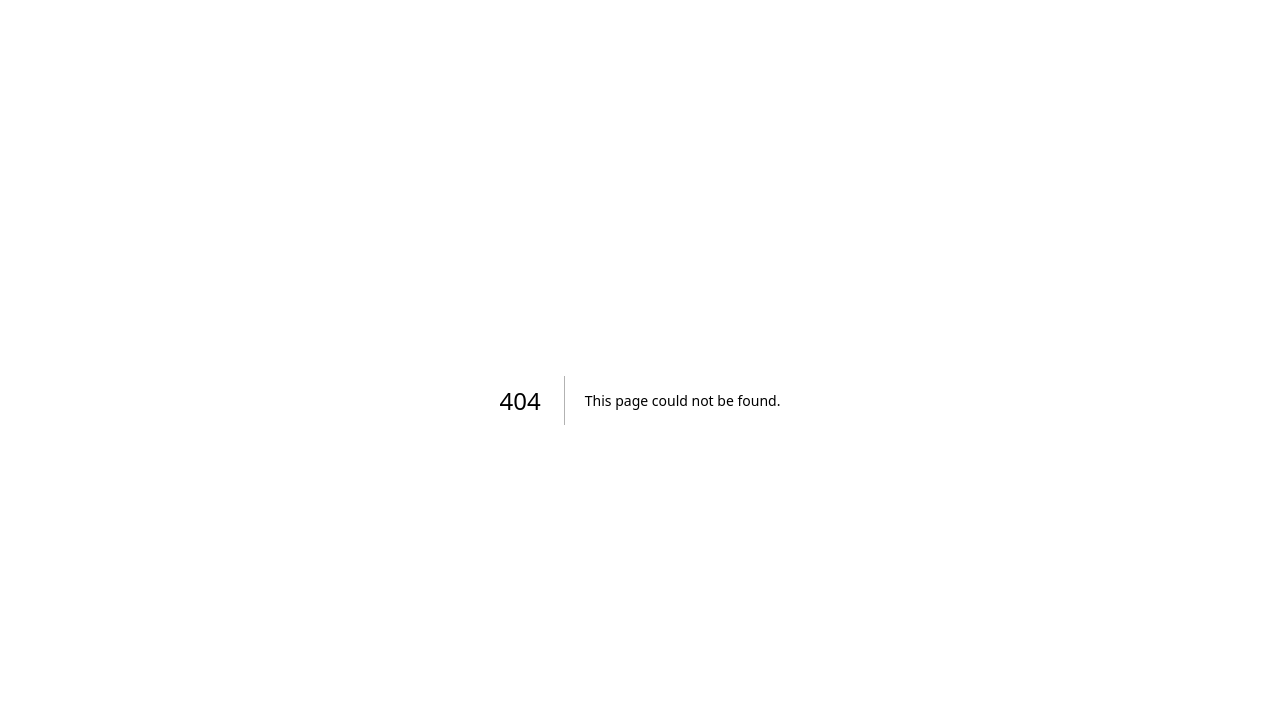
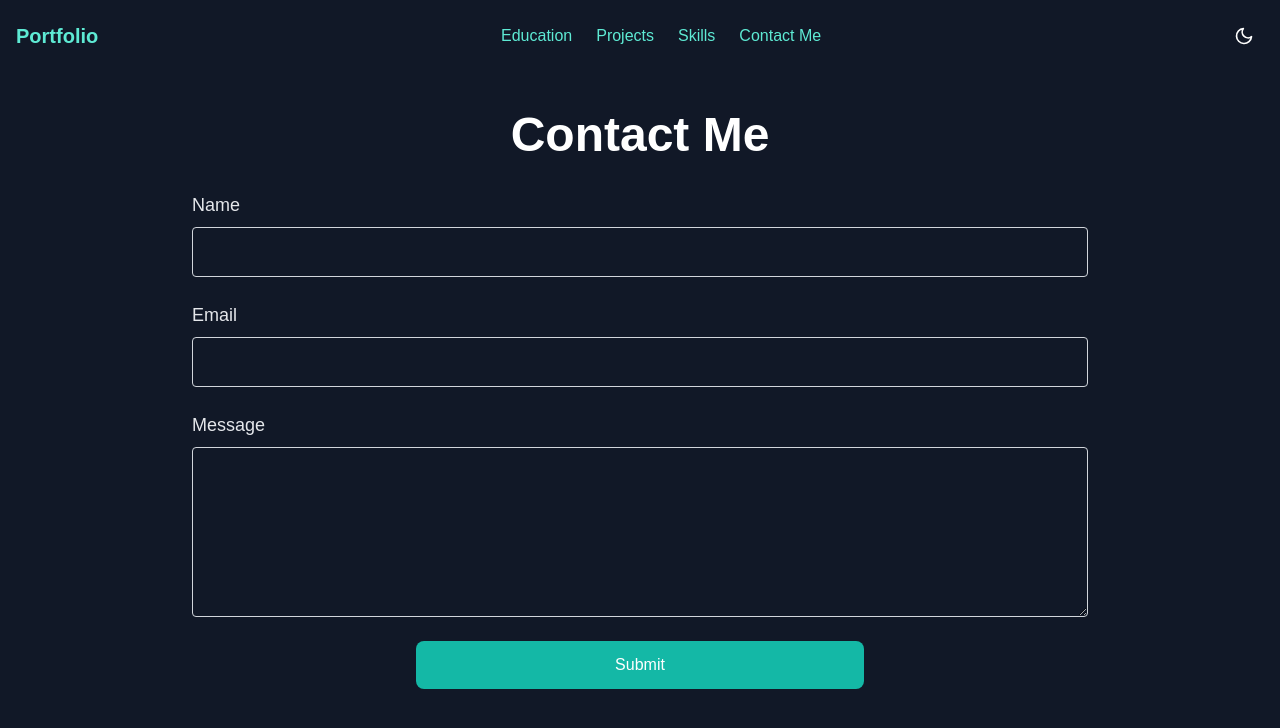
Before and after one commit to bhaumikkgohil/personal-portfolio, a Next.js app: page /contact in a window 1280 px wide. Before the commit this address had no page. Shown: the top 728 px of the page. Built offline with nearby package versions, Linux system fonts and the light colour scheme.

Commit message:
Added Project, Skills, Contact, and Education pages, and updated css

```diff
--- a/app/components/Navbar.js
+++ b/app/components/Navbar.js
@@ -22,25 +22,22 @@ export default function Navbar() {
   }, []);
 
   return (
-    <nav className="w-full p-4 bg-gray-900 dark:bg-gray-100 text-white dark:text-gray-900 flex justify-between items-center fixed top-0 z-50">
-      <div className="text-xl font-semibold hover:text-teal-400 transition duration-200">
+    <nav className="w-full p-4 bg-gray-900 dark:bg-gray-100 text-teal-300 dark:text-gray-900 flex justify-between items-center fixed top-0 z-50">
+      <div className="text-xl font-semibold hover:text-white transition duration-200">
         <Link href="/">Portfolio</Link>
       </div>
       <div className="hidden sm:flex space-x-6">
-        <Link href="/education" className="hover:text-teal-400 transition">
+        <Link href="/education" className="hover:text-white transition">
           Education
         </Link>
-        <Link href="/projects" className="hover:text-teal-400 transition">
+        <Link href="/projects" className="hover:text-white transition">
           Projects
         </Link>
-        <Link href="/skills" className="hover:text-teal-400 transition">
+        <Link href="/skills" className="hover:text-white transition">
           Skills
         </Link>
-        <Link href="/contact" className="hover:text-teal-400 transition">
+        <Link href="/contact" className="hover:text-white transition">
           Contact Me
-        </Link>
-        <Link href="/resume" className="hover:text-teal-400 transition">
-          Resume
         </Link>
       </div>
       <div className="flex items-center space-x-4">
--- /dev/null
+++ b/app/components/Projects.js
@@ -0,0 +1,13 @@
+// components/Project.js
+export default function Project({ title, description, link }) {
+  return (
+    <a href={link} target="_blank" rel="noopener noreferrer">
+      <div className="bg-gray-800 dark:bg-gray-200 rounded-lg shadow-lg p-8 flex items-center justify-center text-center transition-transform transform hover:scale-105 hover:shadow-2xl hover:-translate-z-2">
+        <div className="text-lg text-white dark:text-gray-900">
+          <h3 className="font-semibold text-xl mb-4">{title}</h3>
+          <p>{description}</p>
+        </div>
+      </div>
+    </a>
+  );
+}
--- /dev/null
+++ b/app/components/Skills.js
@@ -0,0 +1,38 @@
+// components/Skill.js
+"use client";
+import { Typewriter } from "react-simple-typewriter";
+
+export default function Skill({ category, skills, colors }) {
+  // Create a string array of skills
+  const skillWords = skills;
+
+  return (
+    <div className="mb-12 text-center">
+      <h3 className="text-4xl font-semibold mb-4 text-rose-300">{category}</h3>
+
+      {/* Typewriter effect for skills */}
+      <div className="space-y-2">
+        <h4 className="text-2xl text-teal-300">
+          <Typewriter
+            words={skillWords} // Pass plain words as strings
+            loop={Infinity} // Make the loop infinite
+            cursor
+            cursorStyle="|"
+            typeSpeed={100} // Speed of typing
+            deleteSpeed={50} // Speed of deleting
+            delaySpeed={2000} // Delay before starting typing
+            onTyping={(index) => {
+              // Dynamically set color for each word
+              const colorClass = colors[index % colors.length];
+              return (
+                <span className={`text-${colorClass}`}>
+                  {skillWords[index]}
+                </span>
+              );
+            }}
+          />
+        </h4>
+      </div>
+    </div>
+  );
+}
--- /dev/null
+++ b/app/contact/page.js
@@ -0,0 +1,125 @@
+"use client";
+import { useState } from "react";
+import Navbar from "../components/Navbar";
+
+export default function ContactMePage() {
+  const [formData, setFormData] = useState({
+    name: "",
+    email: "",
+    message: "",
+  });
+  const [isSubmitted, setIsSubmitted] = useState(false);
+
+  const handleInputChange = (e) => {
+    const { name, value } = e.target;
+    setFormData({ ...formData, [name]: value });
+  };
+
+  const handleSubmit = async (e) => {
+    e.preventDefault();
+    try {
+      const response = await fetch("https://formspree.io/f/your-form-id", {
+        method: "POST",
+        headers: {
+          "Content-Type": "application/json",
+        },
+        body: JSON.stringify(formData),
+      });
+
+      if (response.ok) {
+        setIsSubmitted(true);
+        setFormData({ name: "", email: "", message: "" });
+      } else {
+        console.error("Failed to send the message.");
+      }
+    } catch (error) {
+      console.error("An error occurred:", error);
+    }
+  };
+
+  return (
+    <div className="min-h-screen bg-gray-900 text-white dark:bg-gray-100 dark:text-gray-900 flex flex-col items-center justify-center p-4">
+      <Navbar />
+      {/* Heading */}
+      <h2 className="text-5xl font-bold text-center mb-8 text-white dark:text-gray-900">
+        Contact Me
+      </h2>
+
+      {/* Form */}
+      <form onSubmit={handleSubmit} className="w-full max-w-4xl space-y-6">
+        {/* Name */}
+        <div className="flex flex-col">
+          <label
+            htmlFor="name"
+            className="text-lg font-medium text-gray-200 dark:text-gray-800"
+          >
+            Name
+          </label>
+          <input
+            type="text"
+            id="name"
+            name="name"
+            value={formData.name}
+            onChange={handleInputChange}
+            required
+            className="w-full p-3 mt-2 border border-gray-300 dark:border-teal-500 rounded bg-transparent focus:outline-none focus:ring-2 focus:ring-teal-500 dark:text-gray-900  dark:bg-transparent"
+          />
+        </div>
+
+        {/* Email */}
+        <div className="flex flex-col">
+          <label
+            htmlFor="email"
+            className="text-lg font-medium text-gray-200  dark:text-gray-800"
+          >
+            Email
+          </label>
+          <input
+            type="email"
+            id="email"
+            name="email"
+            value={formData.email}
+            onChange={handleInputChange}
+            required
+            className="w-full p-3 mt-2 border dark:border-teal-500 border-gray-300 rounded bg-transparent focus:outline-none focus:ring-2 focus:ring-teal-500 dark:text-gray-900  dark:bg-transparent"
+          />
+        </div>
+
+        {/* Message */}
+        <div className="flex flex-col">
+          <label
+            htmlFor="message"
+            className="text-lg font-medium text-gray-200 dark:text-gray-800"
+          >
+            Message
+          </label>
+          <textarea
+            id="message"
+            name="message"
+            value={formData.message}
+            onChange={handleInputChange}
+            required
+            rows={6}
+            className="w-full p-3 mt-2 border dark:border-teal-500 border-gray-300 rounded bg-transparent focus:outline-none focus:ring-2 focus:ring-teal-500 dark:text-gray-900  dark:bg-transparent"
+          />
+        </div>
+
+        {/* Submit Button */}
+        <div className="flex justify-center">
+          <button
+            type="submit"
+            className="w-1/2 py-3 px-6 bg-teal-500 text-white rounded-lg hover:bg-teal-600 transition duration-300 dark:bg-teal-700 dark:hover:bg-teal-600"
+          >
+            Submit
+          </button>
+        </div>
+      </form>
+
+      {isSubmitted && (
+        <div className="mt-6 text-center text-green-500">
+          Thank you! Your message has been sent.
+        </div>
+      )}
+    </div>
+  );
+}
--- a/app/education/page.js
+++ b/app/education/page.js
@@ -46,7 +46,7 @@ export default function Education() {
       <div className="pt-24 w-full flex flex-col items-center p-8 relative">
         {/* Header Section */}
         <header className="text-center mb-12">
-          <h1 className="text-3xl font-bold">Education</h1>
+          <h1 className="text-5xl font-bold">Education</h1>
           <p className="mt-4 text-lg text-gray-400 dark:text-gray-600 max-w-2xl mx-auto">
             A summary of my academic journey and certifications.
           </p>
@@ -57,16 +57,18 @@ export default function Education() {
           {educationData.map((item, index) => (
             <div
               key={index}
-              className="bg-white dark:bg-gray-800 shadow-md rounded-lg p-6 mx-[15%] flex flex-col space-y-4 relative z-10 transition-all duration-300 transform  hover:scale-110 hover:shadow-2xl hover:z-30"
+              className="bg-gray-800 dark:bg-white dark:shadow-none shadow-md rounded-lg p-6 mx-[15%] flex flex-col space-y-4 relative z-10 transition-all duration-300 transform  hover:scale-110 hover:shadow-2xl hover:z-30"
             >
-              <h2 className="text-xl font-semibold text-gray-900 dark:text-gray-100">
+              <h2 className="text-xl font-semibold text-teal-300 dark:text-gray-900">
                 {item.title}
               </h2>
-              <h3 className="text-teal-500">{item.institution}</h3>
-              <p className="text-sm text-gray-500 dark:text-gray-400">
+              <h3 className="text-white dark:text-teal-500">
+                {item.institution}
+              </h3>
+              <p className="text-sm text-teal-700 dark:text-gray-600">
                 {item.duration}
               </p>
-              <p className="text-gray-700 dark:text-gray-300">
+              <p className="text-gray-400 dark:text-gray-600">
                 {item.description}
               </p>
             </div>
--- a/app/page.js
+++ b/app/page.js
@@ -44,12 +44,14 @@ export default function Home() {
         </div>
         <div className="text-lg max-w-xl text-gray-400 dark:text-gray-600">
           <p className="mb-4">
-            Lorem ipsum dolor sit amet, consectetur adipiscing elit. Integer nec
-            odio. Praesent libero. Sed cursus ante dapibus diam.
+            I'm a tech enthusiast with a passion for coding and exploring new
+            technologies. I enjoy building innovative solutions and constantly
+            learning more about the tech world.
           </p>
           <p>
-            Sed nisi. Nulla quis sem at nibh elementum imperdiet. Duis sagittis
-            ipsum. Praesent mauris. Fusce nec tellus sed augue semper porta.
+            Outside of coding, I have a hobby of watching airplanes, and my
+            dream is to become an airline pilot, combining my love for aviation
+            with my technical skills.
           </p>
         </div>
       </div>
--- /dev/null
+++ b/app/projects/page.js
@@ -0,0 +1,35 @@
+import Navbar from "../components/Navbar";
+import Project from "../components/Projects";
+
+export default function ProjectsPage() {
+  return (
+    <div className="min-h-screen bg-gray-900 text-white dark:bg-gray-100 dark:text-gray-900 flex flex-col items-center justify-center p-4">
+      <Navbar />
+      {/* Heading */}
+      <h2 className="text-5xl font-bold text-center mb-8 text-white dark:text-teal-500">
+        My Projects
+      </h2>
+
+      {/* Projects Grid */}
+      <div className="grid grid-cols-2 gap-8 w-full max-w-4xl">
+        <Project
+          title="Portfolio Website"
+          description="A personal portfolio website built with Next.js and Tailwind CSS."
+          link="https://bhaumik-gohil-portfolio.vercel.app/"
+        />
+        <Project
+          title="No Project"
+          description="Will Update Soon. Till then have a look at my skills and my education."
+        />
+        <Project
+          title="No Project"
+          description="Will Update Soon. Till then have a look at my skills and my education."
+        />
+        <Project
+          title="No Project"
+          description="Will Update Soon. Till then have a look at my skills and my education."
+        />
+      </div>
+    </div>
+  );
+}
--- /dev/null
+++ b/app/skills/page.js
@@ -0,0 +1,46 @@
+// pages/skills.js
+import Navbar from "../components/Navbar";
+import Skill from "../components/Skills"; // Importing the Skill component
+
+export default function SkillsPage() {
+  return (
+    <div className="min-h-screen bg-gray-900 text-white dark:bg-gray-100 dark:text-gray-900 flex flex-col items-center justify-start p-4 pt-24">
+      <Navbar />
+
+      {/* Skills Grid */}
+      <div className="w-full max-w-4xl mt-24">
+        <Skill
+          category="Languages"
+          skills={["Python", "Java"]} // Array of skills
+          colors={["emerald-400", "rose-400"]} // Array of colors
+        />
+        <Skill
+          category="Frontend"
+          skills={[
+            "HTML",
+            "CSS",
+            "JavaScript",
+            "Next.js",
+            "Tailwind CSS",
+            "React",
+            "React Native",
+          ]} // Array of skills
+          colors={[
+            "indigo-400",
+            "purple-400",
+            "yellow-400",
+            "blue-400",
+            "teal-400",
+            "pink-400",
+            "green-400",
+          ]} // Array of colors
+        />
+        <Skill
+          category="Databases"
+          skills={["Oracle SQL"]} // Single skill as an array
+          colors={["red-400"]} // Single color
+        />
+      </div>
+    </div>
+  );
+}
--- a/package.json
+++ b/package.json
@@ -14,7 +14,8 @@
     "react": "^18.2.0",
     "react-dom": "^18.2.0",
     "react-icons": "^5.4.0",
-    "react-simple-typewriter": "^5.0.1"
+    "react-simple-typewriter": "^5.0.1",
+    "simple-icons": "^13.20.0"
   },
   "devDependencies": {
     "eslint": "^8",
```
Also changed, not shown: 1 other file (tests, documents, lock files or other folders).
